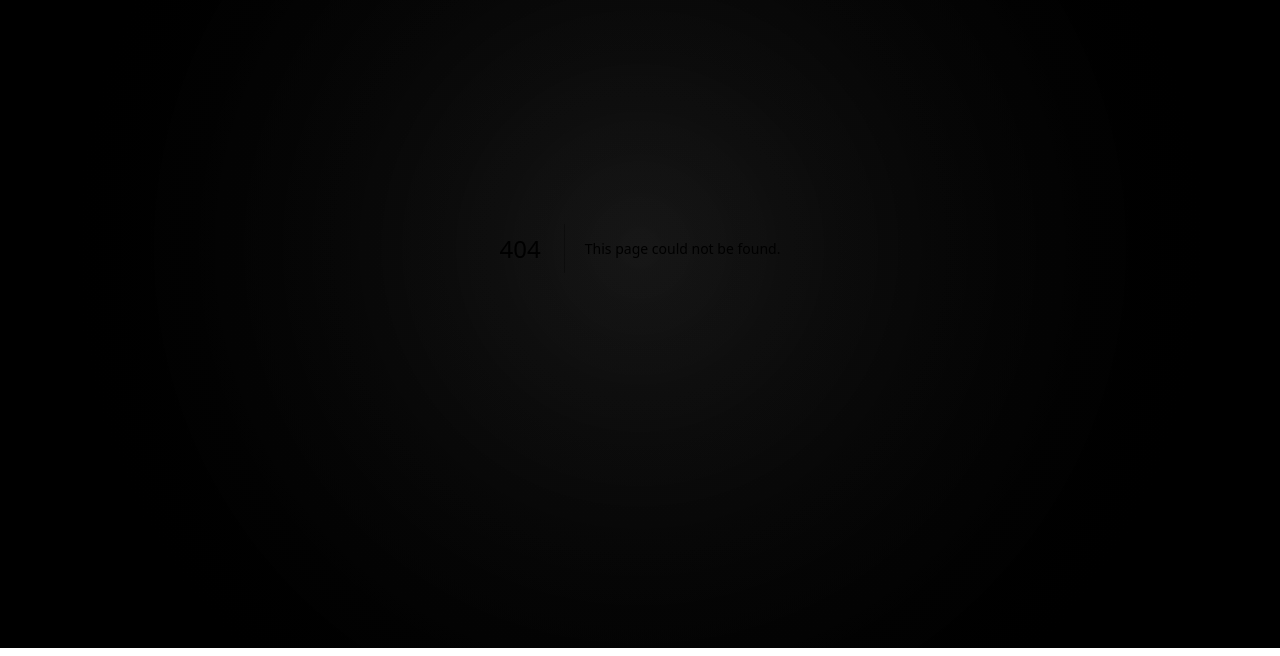
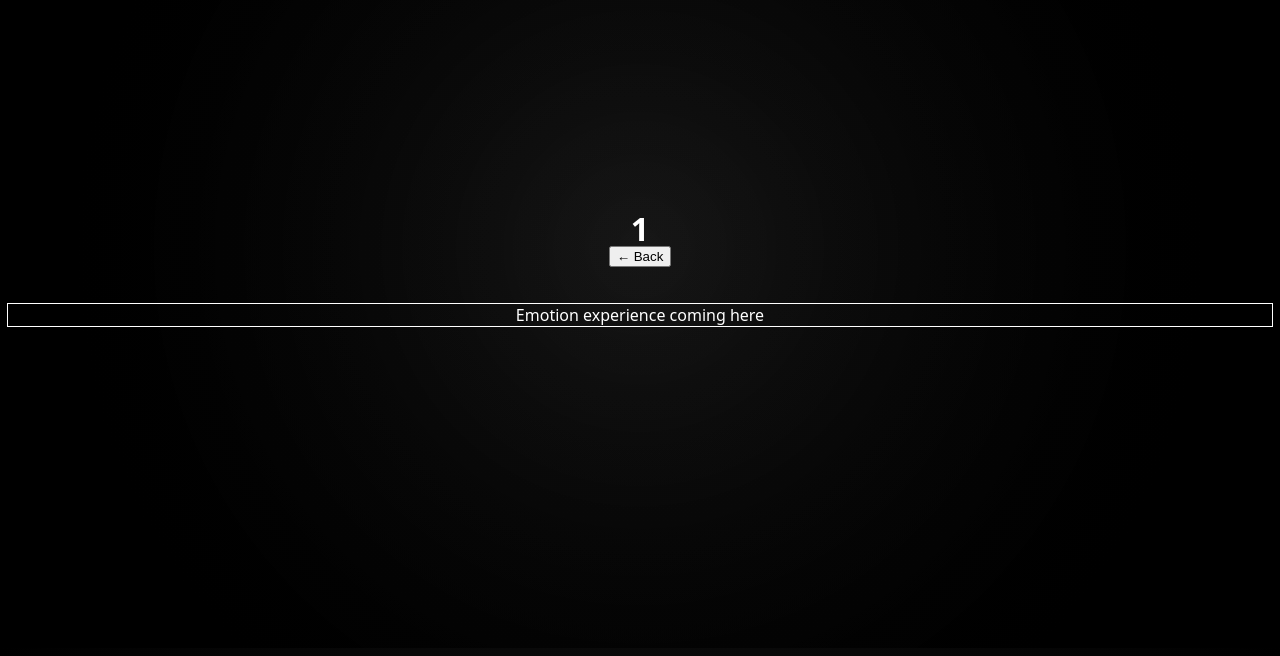
Before and after one commit to Isaac1740/Emotion-Arcade, a Next.js app: page /emotion/1 in a window 1280 px wide. Before the commit this address had no page. Shown: the part 152-808 px from the top of the page. Built offline with nearby package versions, Linux system fonts and the light colour scheme.

Commit message:
Phase 4: emotion worlds, click-to-commit flow, emotion-specific page feel

```diff
--- /dev/null
+++ b/app/emotion/[emotion]/page.tsx
@@ -0,0 +1,85 @@
+"use client";
+
+import { useParams, useRouter } from "next/navigation";
+import { useEmotion } from "@/emotion/EmotionProvider";
+import { useEffect } from "react";
+
+export default function EmotionPage() {
+  const params = useParams();
+  const router = useRouter();
+  const emotion = params.emotion as string;
+
+  const { setEmotion } = useEmotion();
+
+  useEffect(() => {
+    if (emotion) {
+      setEmotion(emotion as any);
+    }
+  }, [emotion, setEmotion]);
+
+  const isCalm = emotion === "calm";
+  const isAngry = emotion === "angry";
+
+  const emotionMessage = isCalm
+    ? "Slow down. Breathe. You are safe here."
+    : isAngry
+    ? "It’s okay to feel this. Let it move, not explode."
+    : "";
+
+  return (
+    <main
+      className={`min-h-screen w-full flex flex-col items-center justify-center text-center px-6 text-white
+      ${isCalm ? "tracking-wide" : ""}
+      ${isAngry ? "tracking-tight" : ""}`}
+      style={{
+        transition: "all 0.6s ease",
+      }}
+    >
+      {/* Back */}
+      <button
+        onClick={() => router.push("/")}
+        className="absolute top-6 left-6 text-white/60 hover:text-white transition"
+      >
+        ← Back
+      </button>
+
+      {/* Emotion Title */}
+      <h1
+        className={`font-semibold capitalize mb-6
+        ${isCalm ? "text-5xl" : ""}
+        ${isAngry ? "text-6xl" : "text-5xl"}`}
+        style={{
+          transition: "transform 0.6s ease",
+          transform: isCalm
+            ? "translateY(-4px)"
+            : isAngry
+            ? "translateY(2px)"
+            : "none",
+        }}
+      >
+        {emotion}
+      </h1>
+
+      {/* Emotion Message */}
+      <p
+        className="text-white/65 max-w-xl mb-16 text-lg"
+        style={{
+          lineHeight: isCalm ? "1.9" : "1.6",
+        }}
+      >
+        {emotionMessage}
+      </p>
+
+      {/* Content Placeholder */}
+      <div
+        className="w-full max-w-2xl h-48 border border-white/10 rounded-xl flex items-center justify-center text-white/40"
+        style={{
+          transform: isAngry ? "scale(0.98)" : "scale(1)",
+          transition: "transform 0.4s ease",
+        }}
+      >
+        Emotion experience coming here
+      </div>
+    </main>
+  );
+}
--- a/components/EmotionOrb.tsx
+++ b/components/EmotionOrb.tsx
@@ -1,6 +1,7 @@
 "use client";
 
 import { useState } from "react";
+import { useRouter } from "next/navigation";
 
 type EmotionOrbProps = {
   label: string;
@@ -16,6 +17,7 @@ export default function EmotionOrb({
   onHoverEnd,
 }: EmotionOrbProps) {
   const [hovered, setHovered] = useState(false);
+  const router = useRouter();
 
   const glowColor =
     emotion === "angry"
@@ -37,6 +39,7 @@ export default function EmotionOrb({
         setHovered(false);
         onHoverEnd();
       }}
+      onClick={() => router.push(`/emotion/${emotion}`)}
       style={{
         width: 140,
         height: 140,
@@ -66,8 +69,7 @@ export default function EmotionOrb({
             inset 0 0 20px rgba(255,255,255,0.25)
           `,
 
-        transition:
-          "transform 0.25s ease, box-shadow 0.35s ease",
+        transition: "transform 0.25s ease, box-shadow 0.35s ease",
 
         display: "flex",
         alignItems: "center",
```
